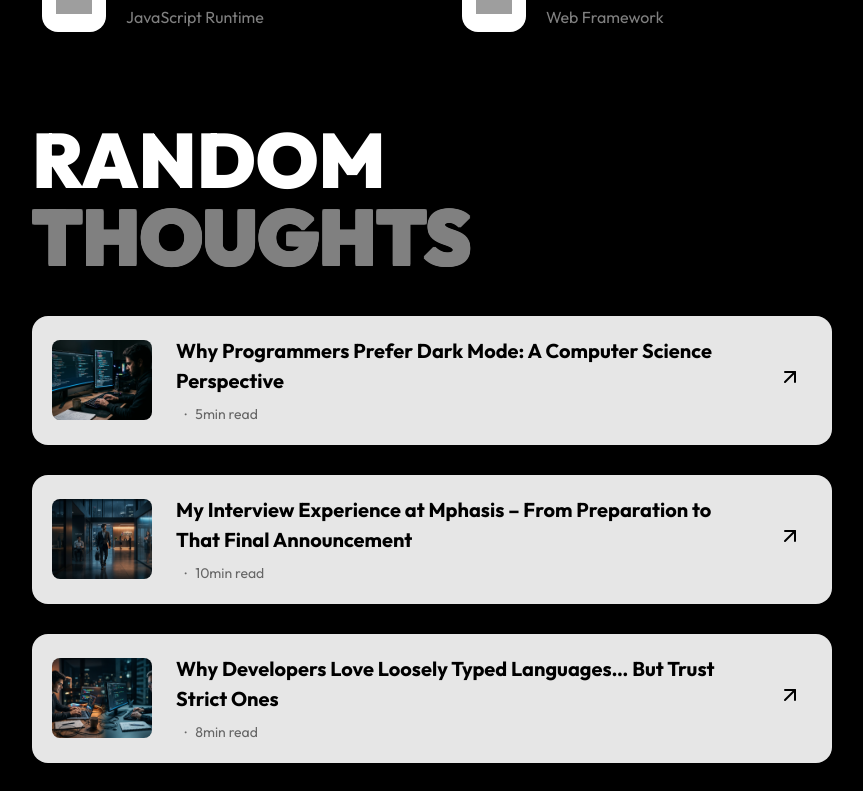
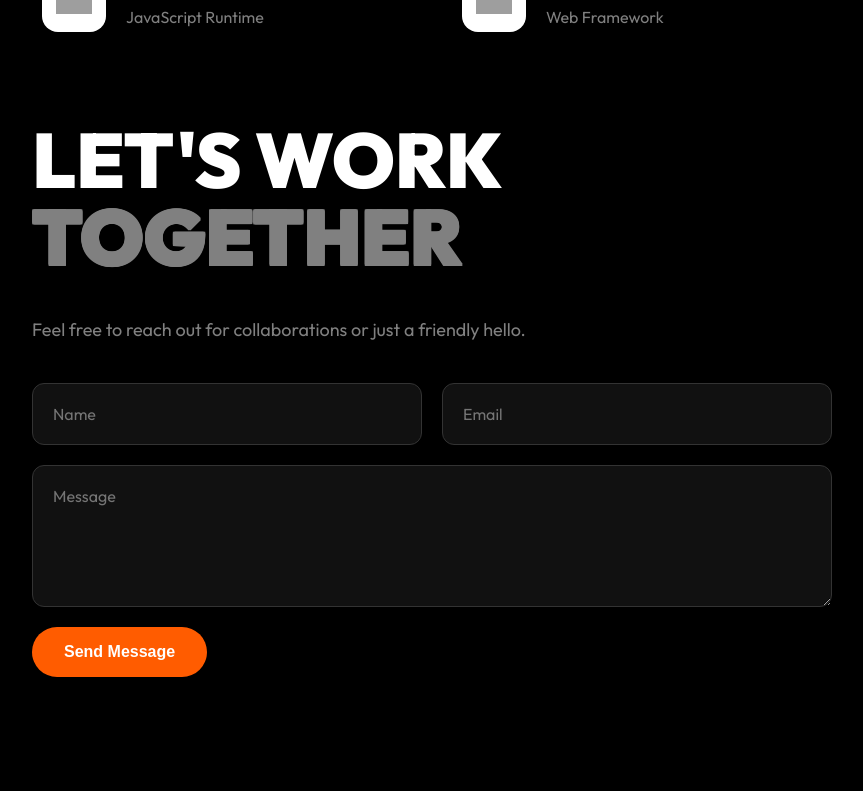
Before and after one commit to KaranUnique/KaranPortfolio, a React (Vite) app: page / in a window 1280 px wide. Shown: the part 4169-4960 px from the top of the page, without its empty margins (408-1271 px from the left). Built offline with nearby package versions, Linux system fonts and the light colour scheme; no server answers; grey boxes are pictures that could not be loaded.

Commit message:
removed the blog (cringe section)

```diff
--- a/src/components/MainContent.jsx
+++ b/src/components/MainContent.jsx
@@ -22,7 +22,7 @@ const MainContent = () => {
               <Projects />
               <Experience />
               <Tools />
-              <Blog />
+              {/* <Blog /> */}
               <Contact />
             </>
           }
```
